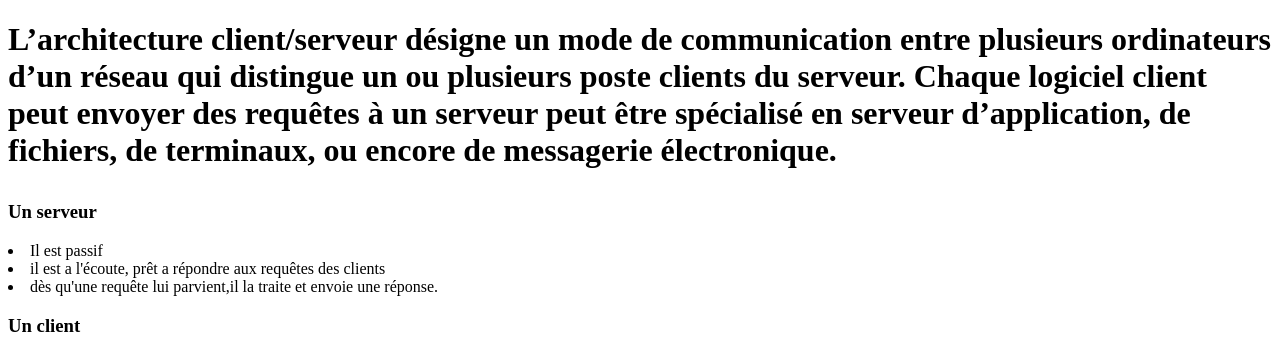
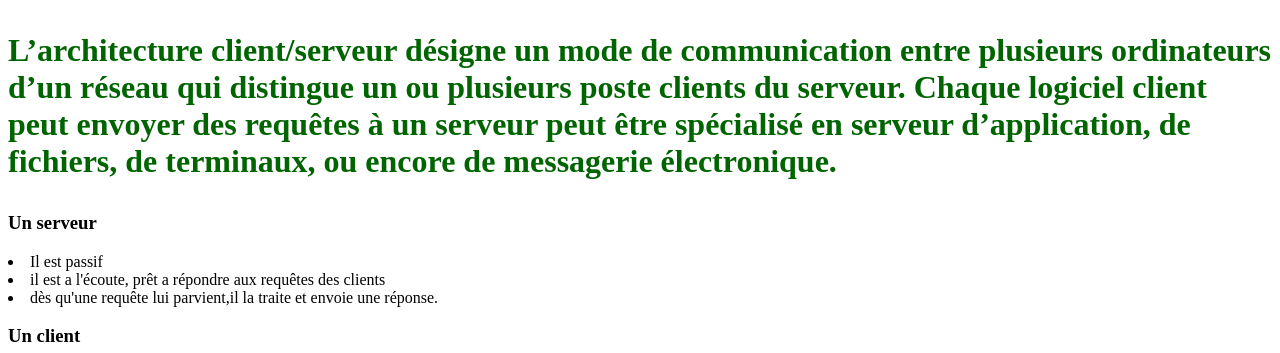
Before and after one commit to Louiselegllx/Mon-site-Louise, a plain HTML site: page index.html in a window 1280 px wide. Shown: the top 353 px of the page. Drawn offline with Linux system fonts and the light colour scheme.

Commit message:
nouveau6

```diff
--- a/index.html
+++ b/index.html
@@ -7,7 +7,7 @@
     <title>Document</title>
 </head>
 <body>
-    <h1 style="color:darkseagreen> CLIENT/SERVEUR </h1>
+    <h1 style="color:darkgreen" CLIENT/SERVEUR </h1>
     <p>L’architecture client/serveur désigne un mode de communication entre plusieurs ordinateurs d’un réseau qui distingue un ou plusieurs poste clients du serveur.
         Chaque logiciel client peut envoyer des requêtes à un serveur peut être spécialisé en serveur d’application, de fichiers, de terminaux, ou encore de messagerie électronique.</p>
         <h3>Un serveur</h3>
```
